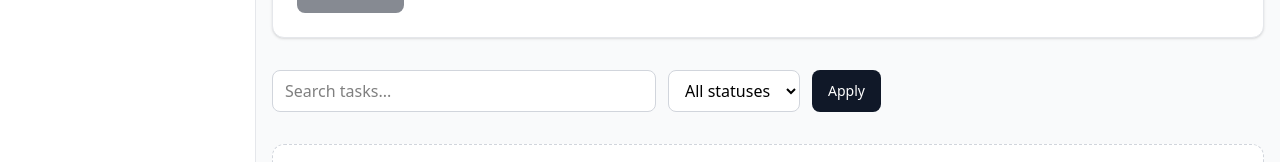
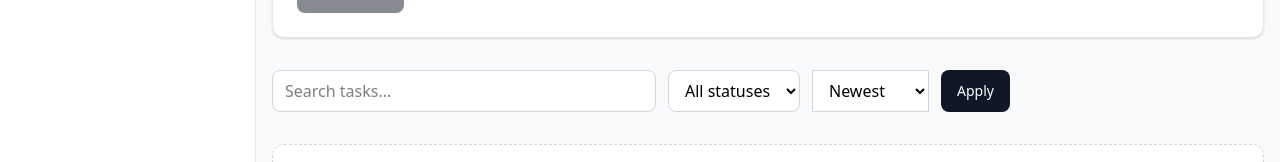
Before and after one commit to mshchebetiuk/devboard, a Next.js app: page /tasks in a window 1280 px wide. Shown: the part 534-696 px from the top of the page. Built offline with nearby package versions, Linux system fonts and the light colour scheme; no server answers; the database is empty.

Commit message:
feat: add task sorting with search params

```diff
--- a/src/app/(dashboard)/tasks/page.tsx
+++ b/src/app/(dashboard)/tasks/page.tsx
@@ -11,6 +11,7 @@ interface TaskPageProps {
     page?: string;
     search?: string;
     status?: string;
+    sort?: string;
   }>;
 }
 
@@ -22,6 +23,7 @@ export default async function TasksPage({ searchParams }: TaskPageProps) {
   const page = Math.max(Number(params.page) || 1, 1);
   const search = params.search?.trim() ?? "";
   const status = params.status ?? "ALL";
+  const sort = params.sort ?? "newest";
 
   const taskStatus = Object.values(TaskStatus).includes(status as TaskStatus)
     ? (status as TaskStatus)
@@ -44,6 +46,15 @@ export default async function TasksPage({ searchParams }: TaskPageProps) {
       : {}),
   };
 
+  const orderBy =
+    sort === "oldest"
+      ? { creaetdAt: "asc" as const }
+      : sort === "priority"
+        ? { priority: "desc" as const }
+        : sort === "dueDate"
+          ? { dueDate: "asc" as const }
+          : { createdAt: "desc" as const };
+
   const [tasks, projects, totalTasks] = await Promise.all([
     prisma.task.findMany({
       where,
@@ -63,9 +74,7 @@ export default async function TasksPage({ searchParams }: TaskPageProps) {
         },
       },
 
-      orderBy: {
-        createdAt: "desc",
-      },
+      orderBy,
 
       skip: (page - 1) * PAGE_SIZE,
       take: PAGE_SIZE,
@@ -109,7 +118,7 @@ export default async function TasksPage({ searchParams }: TaskPageProps) {
         <CreateTaskForm projects={projects} />
       </div>
 
-      <TaskFilters search={search} status={status} />
+      <TaskFilters search={search} status={status} sort={sort} />
 
       <div className="mt-8">
         {serializedTasks.length === 0 ? (
@@ -132,6 +141,7 @@ export default async function TasksPage({ searchParams }: TaskPageProps) {
         pathname="/tasks"
         search={search}
         status={status}
+        sort={sort}
       />
     </section>
   );
--- a/src/components/tasks/TaskFilters.tsx
+++ b/src/components/tasks/TaskFilters.tsx
@@ -1,9 +1,10 @@
 interface TaskFiltersProps {
   search: string;
   status: string;
+  sort: string;
 }
 
-export const TaskFilters = ({ search, status }: TaskFiltersProps) => {
+export const TaskFilters = ({ search, status, sort }: TaskFiltersProps) => {
   return (
     <form className="mt-8 flex flex-col gap-3 sm:flex-row">
       <input
@@ -25,6 +26,18 @@ export const TaskFilters = ({ search, status }: TaskFiltersProps) => {
         <option value="DONE">Done</option>
       </select>
 
+      <select
+        name="sort"
+        defaultValue={sort}
+        aria-label="Sort tasks"
+        className="roudned-lg border border-gray-300 bg-white px-3 py-2 dark:border-gray-700 dark:bg-gray-950 dark:text-white"
+      >
+        <option value="newest">Newest</option>
+        <option value="oldest">Oldest</option>
+        <option value="priority">Priority</option>
+        <option value="dueDate">Due Date</option>
+      </select>
+
       <button
         type="submit"
         className="rounded-lg bg-gray-900 px-4 py-2 text-sm font-medium text-white dark:bg-white dark:text-gray-900"
--- a/src/components/ui/Pagination.tsx
+++ b/src/components/ui/Pagination.tsx
@@ -6,6 +6,7 @@ interface PaginationProps {
   pathname: string;
   search?: string;
   status?: string;
+  sort?: string;
 }
 
 export const Pagination = ({
@@ -14,6 +15,7 @@ export const Pagination = ({
   pathname,
   search = "",
   status = "",
+  sort = "",
 }: PaginationProps) => {
   if (totalPages <= 1) return null;
 
@@ -22,8 +24,8 @@ export const Pagination = ({
     params.set("page", String(nextPage));
 
     if (search) params.set("search", search);
-
     if (status && status !== "ALL") params.set("status", status);
+    if (sort) params.set("sort", sort);
 
     return `${pathname}?${params.toString()}`;
   };
```
